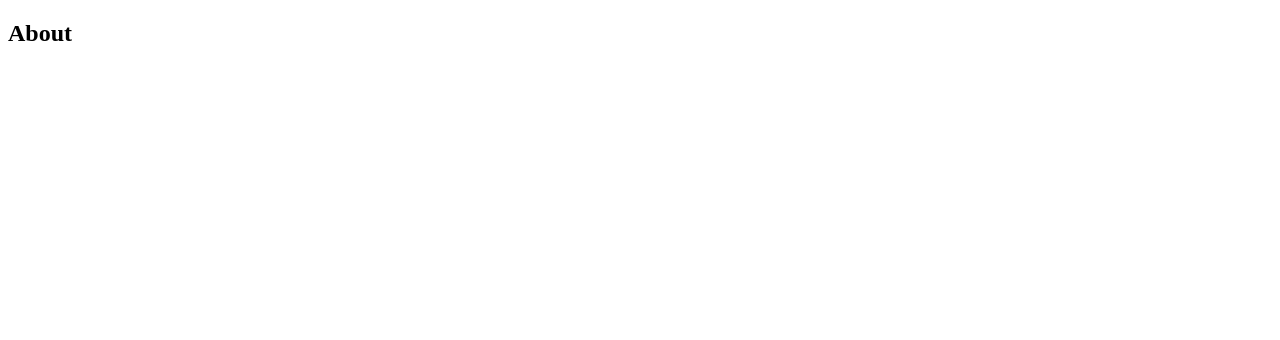
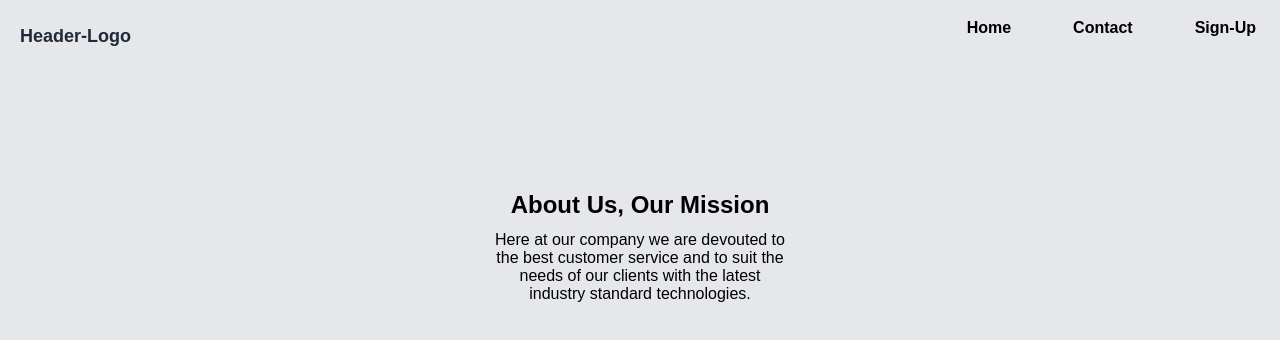
Before and after one commit to MartinDang485/ProjectLandingPage, a website: page about.html in a window 1280 px wide. Drawn offline with Linux system fonts and the light colour scheme.

Commit message:
Worked on about page, mainly color pallete, and also on keyframe animations. After styling I want to work on the sign-up page and make a working post request that will eventually log users email into mongo

```diff
--- /dev/null
+++ b/about.css
@@ -0,0 +1,79 @@
+body {
+    background-color: #E5E7EB;
+    font-family: "Hero Main text", sans-serif;
+}
+
+.header-top {
+    display: flex;
+    justify-content: space-between;
+}
+
+.header-logo {
+    color: #1F2937;
+    font-weight: bold;
+    padding-left: 12px;
+    font-size: 18px;
+    margin-bottom: 100px;
+}
+
+.upper-links {
+    display: flex;
+    gap: 50px;
+    padding: 10px;
+}
+
+.upper-links button {
+    border: none;
+    background-color: #E5E7EB;
+    font-weight: bold;
+    font-size: 16px;
+}
+
+.upper-links button:hover {
+    cursor: pointer;
+    opacity: .7;
+    transition: .4s ease;
+    background-color: #9a9da3;
+    border-radius: 5px;
+}
+
+@keyframes slideInTop {
+    from {
+        transform: translateY(-15vh);
+        opacity: 0;
+    }
+    to {
+        opacity: 1;
+        transform: translateY(3vh);
+    }
+}
+
+@keyframes slideInLeft {
+    from {
+        transform: translateX(-10vh);
+        opacity: 0;
+    }
+    to {
+        opacity: 1;
+        transform: translateX(0vh);
+    }
+}
+
+.body {
+    display: flex;
+    justify-content: center;
+    align-items: center;
+    flex-direction: column;
+}
+
+.headtitle {
+    animation: slideInTop 2s;
+    animation-fill-mode: forwards;
+}
+
+.quote {
+    width: 300px;
+    text-align: center;
+    animation: slideInLeft 3s;
+    animation-fill-mode: forwards;
+}
--- a/about.html
+++ b/about.html
@@ -4,9 +4,30 @@
     <meta charset="UTF-8">
     <meta name="viewport" content="width=device-width, initial-scale=1.0">
     <title>About</title>
+    <link rel="stylesheet" href="about.css">
 </head>
 <body>
+    <div class="header-top">
+        <div class="logo">
+            <h3 class="header-logo">Header-Logo</h3>
+        </div>
+        <div class="upper-links">
+            <a href="/index"><button>Home</button></a>
+            <a href="/contact"><button>Contact</button></a>
+            <a href="/signup"><button>Sign-Up</button></a>
+        </div>
+    </div>
+    <div class="body">
+        <h2 class="headtitle">About Us, Our Mission</h2>
+        <div class="body-quote">
+        <p class="quote">Here at our company we are devouted to the best customer service
+            and to suit the needs of our clients with the latest industry standard
+            technologies.
+        </p>
+        </div>
+    </div>
 
-    <h2>About</h2>
+
+
 </body>
 </html>
```
Also changed, not shown: index.html (+3 -5 lines), styles.css (+22 -17 lines).
